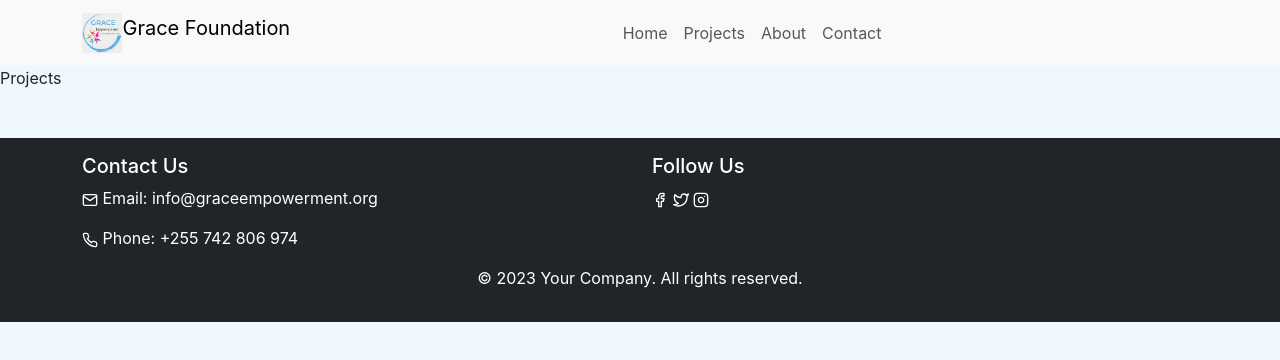
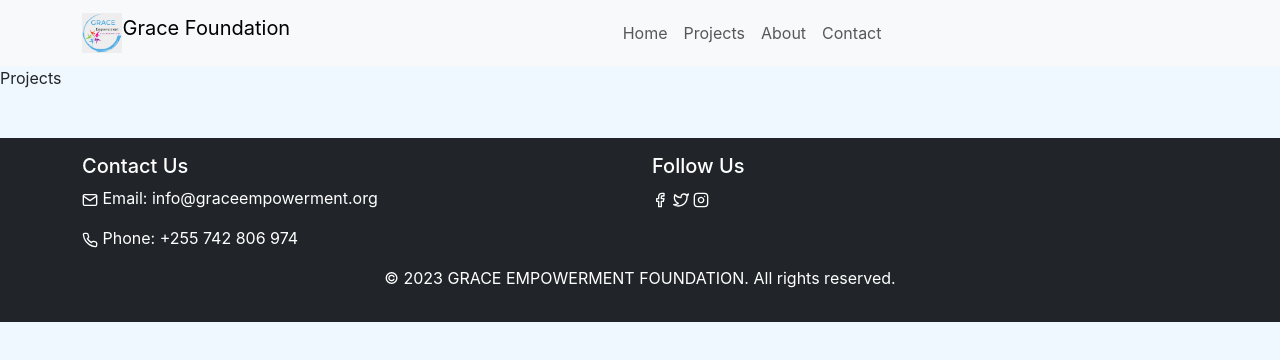
Before and after one commit to Dawinz/grace-empowerment-foundation, a React (Create React App) app: page /projects in a window 1280 px wide. Shown: the top 360 px of the page. Built offline with nearby package versions, Linux system fonts and the light colour scheme.

Commit message:
some changes to the home page

```diff
--- a/src/components/Footer.jsx
+++ b/src/components/Footer.jsx
@@ -44,7 +44,7 @@ const Footer = () => {
         <Row>
           <Col>
             <p className="text-center">
-              &copy; 2023 Your Company. All rights reserved.
+              &copy; 2023 GRACE EMPOWERMENT FOUNDATION. All rights reserved.
             </p>
           </Col>
         </Row>
```
